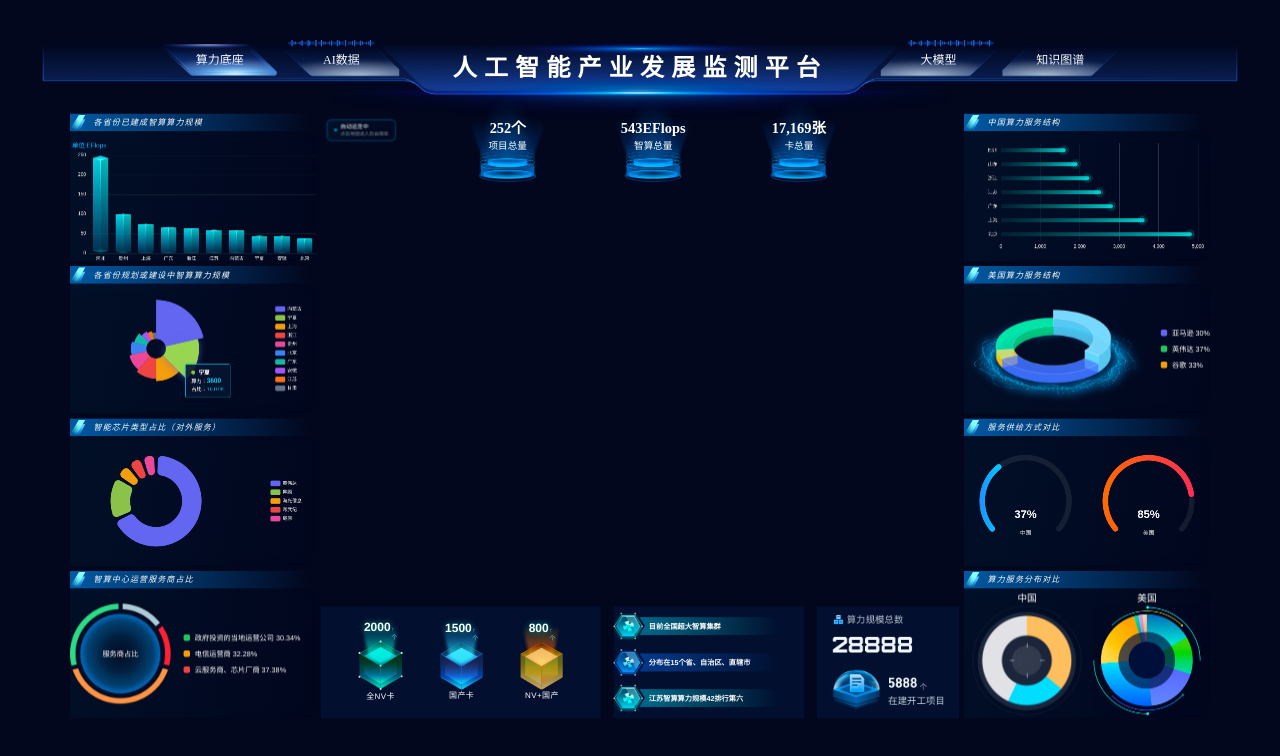
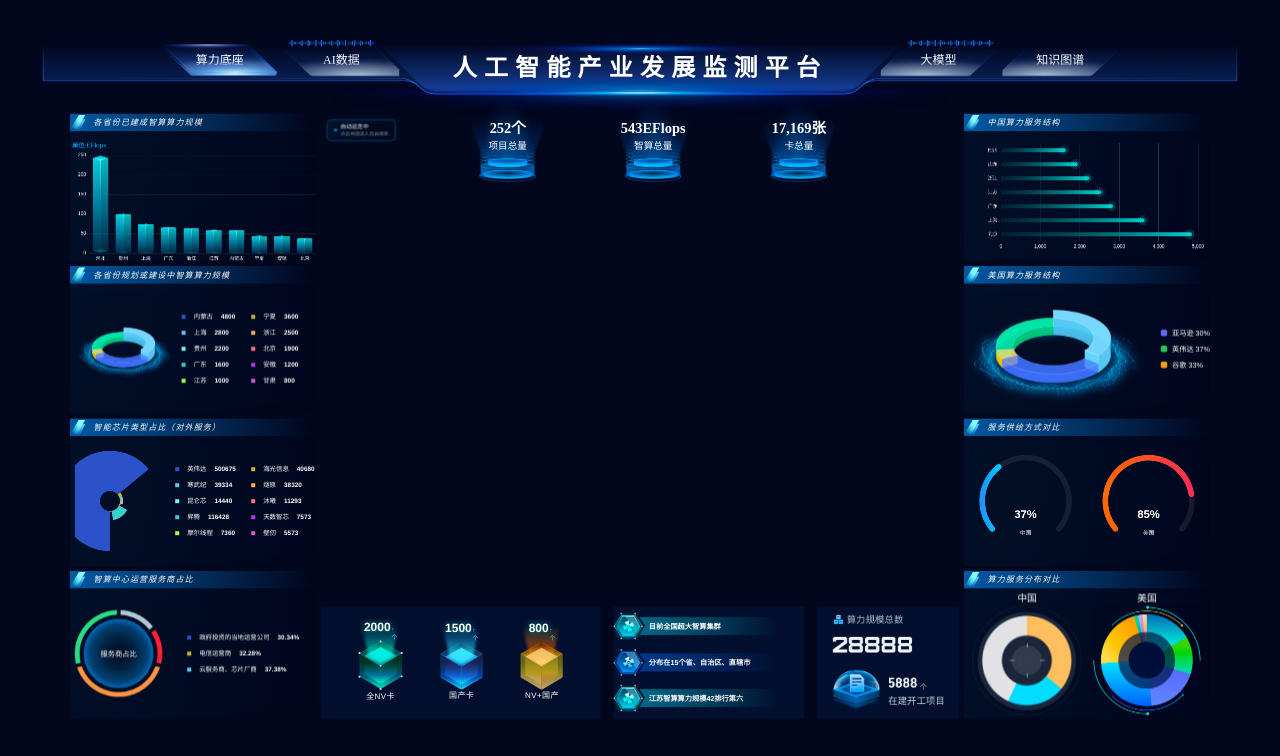
Before and after one commit to eason-shi/ai-monitor-platform, a React (Vite) app: page / in a window 1280 px wide. Shown: the top 756 px of the page. Built offline with nearby package versions, Linux system fonts and the light colour scheme; no server answers; a web font is replaced by a local one.

Commit message:
feat:样式优化

```diff
--- a/src/ui/distribution/building-power.tsx
+++ b/src/ui/distribution/building-power.tsx
@@ -1,6 +1,4 @@
-import { useCallback, useEffect, useMemo, useRef } from "react";
-import type { EChartsOption, ECharts } from "echarts";
-import { EchartsWidget } from "@/ui/echarts-widget";
+import { ColorLegend } from "./color-legend";
 
 const data = [
   { value: 4800, name: "内蒙古" },
@@ -15,148 +13,20 @@ const data = [
   { value: 800, name: "甘肃" },
 ];
 
-const HOLD_DURATION = 3000;
-
 export function BuildingPowerChart() {
-  const instanceRef = useRef<ECharts | null>(null);
-  const timerRef = useRef<ReturnType<typeof setTimeout>>(undefined);
-  const currentIndexRef = useRef(0);
-  const loopRef = useRef<() => void>(undefined);
-
-  useEffect(() => {
-    loopRef.current = () => {
-      const chart = instanceRef.current;
-      if (!chart || chart.isDisposed()) return;
-
-      const prevIndex =
-        (currentIndexRef.current - 1 + data.length) % data.length;
-
-      chart.dispatchAction({
-        type: "downplay",
-        seriesIndex: 0,
-        dataIndex: prevIndex,
-      });
-      chart.dispatchAction({
-        type: "highlight",
-        seriesIndex: 0,
-        dataIndex: currentIndexRef.current,
-      });
-      chart.dispatchAction({
-        type: "showTip",
-        seriesIndex: 0,
-        dataIndex: currentIndexRef.current,
-      });
-
-      currentIndexRef.current = (currentIndexRef.current + 1) % data.length;
-      timerRef.current = setTimeout(() => loopRef.current?.(), HOLD_DURATION);
-    };
-  });
-
-  const onInstance = useCallback((inst: ECharts | null) => {
-    instanceRef.current = inst;
-    if (!inst) return;
-
-    inst.on("mouseover", (params) => {
-      clearTimeout(timerRef.current);
-      if (inst.isDisposed()) return;
-
-      inst.dispatchAction({ type: "downplay", seriesIndex: 0 });
-      inst.dispatchAction({
-        type: "highlight",
-        seriesIndex: 0,
-        dataIndex: params.dataIndex,
-      });
-      inst.dispatchAction({
-        type: "showTip",
-        seriesIndex: 0,
-        dataIndex: params.dataIndex,
-      });
-      currentIndexRef.current = ((params.dataIndex ?? 0) + 1) % data.length;
-    });
-
-    inst.on("mouseout", () => {
-      clearTimeout(timerRef.current);
-      timerRef.current = setTimeout(() => loopRef.current?.(), 1000);
-    });
-
-    timerRef.current = setTimeout(() => loopRef.current?.(), 500);
-  }, []);
-
-  useEffect(() => {
-    return () => {
-      clearTimeout(timerRef.current);
-    };
-  }, []);
-
-  const options = useMemo<EChartsOption>(() => {
-    return {
-      color: [
-        "#6366f1",
-        "#8bc34a",
-        "#f59e0b",
-        "#ef4444",
-        "#ec4899",
-        "#3b82f6",
-        "#14b8a6",
-        "#a855f7",
-        "#f97316",
-        "#64748b",
-      ],
-      tooltip: {
-        trigger: "item",
-        confine: true,
-        backgroundColor: "rgba(8, 20, 48, 0.9)",
-        borderColor: "#00d4ff",
-        borderWidth: 1,
-        padding: [10, 14],
-        textStyle: { color: "#fff", fontSize: 13 },
-        position(point, _params, _dom, _rect, size) {
-          const cx = size.viewSize[0] * 0.35;
-          const cy = size.viewSize[1] * 0.5;
-          const [cw, ch] = size.contentSize;
-          const gap = 15;
-          const dx = point[0] - cx;
-          const dy = point[1] - cy;
-          const x = dx >= 0 ? point[0] + gap : point[0] - cw - gap;
-          const y = dy >= 0 ? point[1] + gap : point[1] - ch - gap;
-          return [x, y];
-        },
-        formatter(params) {
-          const d = Array.isArray(params) ? params[0] : params;
-          return [
-            `<span style="font-size:14px;font-weight:bold">${d.marker} ${d.name}</span>`,
-            `算力：<span style="color:#00d4ff;font-size:16px;font-weight:bold">${d.value}</span>`,
-            `占比：<span style="color:#00d4ff">${d.percent}%</span>`,
-          ].join("<br/>");
-        },
-      },
-      legend: {
-        orient: "vertical",
-        right: "5%",
-        top: "middle",
-        textStyle: { color: "#fff" },
-      },
-      series: [
-        {
-          type: "pie",
-          roseType: "radius",
-          radius: ["15%", "75%"],
-          center: ["35%", "50%"],
-          label: { show: false },
-          labelLine: { show: false },
-          emphasis: {
-            scale: true,
-            scaleSize: 10,
-            itemStyle: {
-              shadowBlur: 20,
-              shadowColor: "rgba(99, 102, 241, 0.6)",
-            },
-          },
-          data,
-        },
-      ],
-    };
-  }, []);
-
-  return <EchartsWidget options={options} onInstance={onInstance} />;
+  return (
+    <div className="flex w-full h-full px-3">
+      <div className="flex-1 flex items-center justify-center">
+        <img src="./building-power.png" />
+      </div>
+      <div className="w-[340px] h-full flex items-center justify-center">
+        <ColorLegend
+          data={data.map((item) => ({
+            name: item.name,
+            value: String(item.value),
+          }))}
+        />
+      </div>
+    </div>
+  );
 }
--- a/src/ui/distribution/chip-share.tsx
+++ b/src/ui/distribution/chip-share.tsx
@@ -1,35 +1,25 @@
 import { useMemo } from "react";
 import type { EChartsOption } from "echarts";
 import { EchartsWidget } from "@/ui/echarts-widget";
+import { ColorLegend, COLORS } from "./color-legend";
 
 const data = [
   { value: 500675, name: "英伟达" },
-  { value: 116428, name: "昇腾" },
   { value: 40680, name: "海光信息" },
   { value: 39334, name: "寒武纪" },
   { value: 38320, name: "燧原" },
-  // { value: 14440, name: "昆仑芯" },
-  // { value: 11293, name: "沐曦" },
-  // { value: 7573, name: "天数智芯" },
-  // { value: 7360, name: "摩尔线程" },
-  // { value: 5573, name: "壁仞" },
+  { value: 14440, name: "昆仑芯" },
+  { value: 11293, name: "沐曦" },
+  { value: 116428, name: "昇腾" },
+  { value: 7573, name: "天数智芯" },
+  { value: 7360, name: "摩尔线程" },
+  { value: 5573, name: "壁仞" },
 ];
 
 export function ChipShareChart() {
   const options = useMemo<EChartsOption>(() => {
     return {
-      color: [
-        "#6366f1",
-        "#8bc34a",
-        "#f59e0b",
-        "#ef4444",
-        "#ec4899",
-        "#3b82f6",
-        "#14b8a6",
-        "#a855f7",
-        "#f97316",
-        "#64748b",
-      ],
+      color: COLORS,
       tooltip: {
         trigger: "item",
         backgroundColor: "rgba(8, 20, 48, 0.9)",
@@ -38,20 +28,12 @@ export function ChipShareChart() {
         textStyle: { color: "#fff" },
         formatter: "{b}: {c} ({d}%)",
       },
-      legend: {
-        orient: "vertical",
-        right: "5%",
-        top: "middle",
-        textStyle: { color: "#fff" },
-      },
       series: [
         {
           type: "pie",
-          padAngle: 5,
-          itemStyle: {
-            borderRadius: 10,
-          },
-          radius: ["40%", "70%"],
+          startAngle: 270,
+          roseType: "radius",
+          radius: ["20%", "100%"],
           center: ["35%", "50%"],
           label: {
             show: false,
@@ -73,5 +55,19 @@ export function ChipShareChart() {
     };
   }, []);
 
-  return <EchartsWidget options={options} />;
+  return (
+    <div className="flex w-full h-full px-3">
+      <div className="flex-1 flex items-center justify-center">
+        <EchartsWidget options={options} />
+      </div>
+      <div className="w-[340px] h-full flex items-center justify-center">
+        <ColorLegend
+          data={data.map((item) => ({
+            name: item.name,
+            value: String(item.value),
+          }))}
+        />
+      </div>
+    </div>
+  );
 }
--- /dev/null
+++ b/src/ui/distribution/color-legend.tsx
@@ -0,0 +1,43 @@
+export const COLORS = [
+  "#2C52C9",
+  "#C9B42C",
+  "#62C5FA",
+  "#FAAE62",
+  "#76FAED",
+  "#FA7676",
+  "#3CCCC9",
+  "#B238E8",
+  "#ABFC4F",
+  "#CD5ED1",
+];
+
+interface ColorLegendProps {
+  data: { name: string; value: string }[];
+  singleCol?: boolean;
+}
+
+export function ColorLegend(props: ColorLegendProps) {
+  return (
+    <div
+      className={
+        props.singleCol
+          ? "flex flex-col gap-4"
+          : "grid grid-cols-2 gap-x-10 gap-y-4"
+      }
+    >
+      {props.data.map((item, index) => (
+        <div
+          key={index}
+          className="flex items-center gap-5 text-base text-white"
+        >
+          <div
+            className="w-2.5 h-2.5 shrink-0"
+            style={{ backgroundColor: COLORS[index % COLORS.length] }}
+          />
+          <span className="shrink-0">{item.name}</span>
+          <span className="font-bold">{item.value}</span>
+        </div>
+      ))}
+    </div>
+  );
+}
--- a/src/ui/distribution/operator-share.tsx
+++ b/src/ui/distribution/operator-share.tsx
@@ -1,3 +1,5 @@
+import { ColorLegend } from "./color-legend";
+
 const data = [
   {
     percentage: 0.3034,
@@ -13,29 +15,23 @@ const data = [
   },
 ];
 
-const colors = ["#22c55e", "#f59e0b", "#ef4444"];
-
 export function OperatorShareChart() {
   return (
-    <div className="flex items-center gap-8 w-full h-full">
-      <div className="relative">
+    <div className="flex items-center gap-8 w-full h-full px-3">
+      <div className="relative flex-1 flex items-center justify-center">
         <img src="/operator-share.png" alt="服务商占比" />
         <div className="absolute inset-0 flex items-center justify-center">
           <span className="text-white text-lg">服务商占比</span>
         </div>
       </div>
-      <div className="flex flex-col gap-3">
-        {data.map((item, index) => (
-          <div key={item.operator} className="flex items-center gap-3">
-            <div
-              className="w-4 h-4 shrink-0 rounded"
-              style={{ backgroundColor: colors[index] }}
-            />
-            <span className="text-white text-lg">
-              {item.operator} {(item.percentage * 100).toFixed(2)}%
-            </span>
-          </div>
-        ))}
+      <div className="w-[340px] h-full flex items-center justify-center">
+        <ColorLegend
+          singleCol
+          data={data.map((item) => ({
+            name: item.operator,
+            value: `${item.percentage * 100}%`,
+          }))}
+        />
       </div>
     </div>
   );
```
Also changed, not shown: public/building-power.png (added), 2 other files (tests, documents, lock files or other folders).
